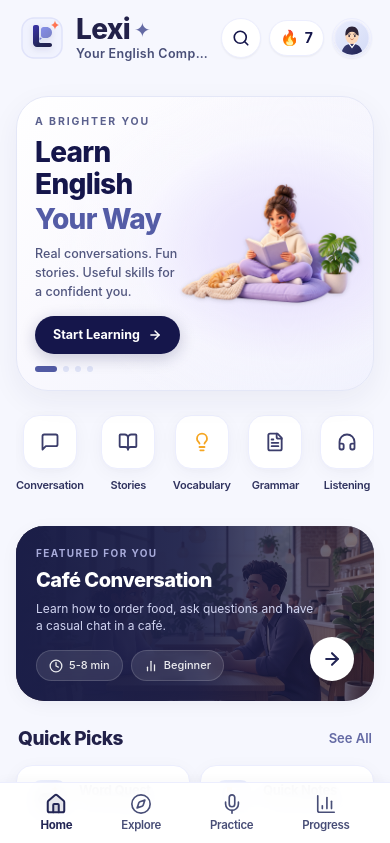
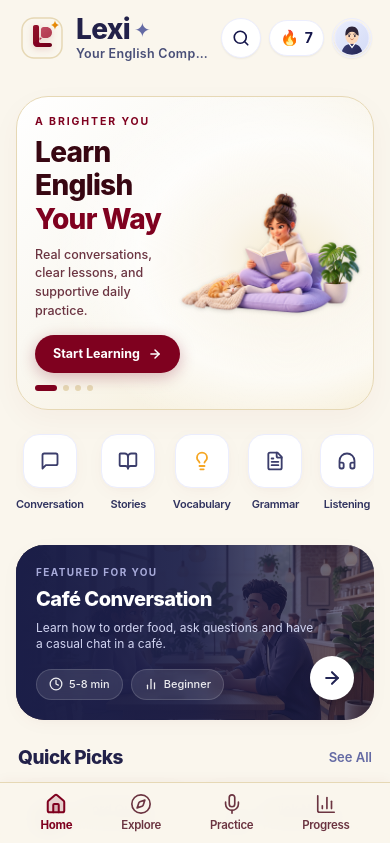
Before and after one commit to Abhiboss07/Lexi, a React (Vite) app: page / in a window 390 px wide. Shown: the top 843 px of the page. Built offline with nearby package versions, Linux system fonts and the light colour scheme; no server answers; what ts-fsrs would draw is missing.

Commit message:
style(brand): adopt Wine Red and Light Sand palette with unified design tokens

```diff
--- a/src/App.tsx
+++ b/src/App.tsx
@@ -384,10 +384,10 @@ export function App() {
         Skip to main content
       </a>
 
-      <div className="min-h-screen bg-[#E7EAFD] flex items-center justify-center p-0 sm:py-6">
+      <div className="min-h-screen bg-[#F5EBD0] flex items-center justify-center p-0 sm:py-6">
         {/* Device Frame / Screen Canvas */}
         <main
-          className="w-full sm:max-w-[430px] min-h-screen sm:min-h-[880px] bg-[#F6F7FE] sm:rounded-[40px] sm:shadow-2xl sm:border-[6px] sm:border-white/80 overflow-hidden flex flex-col relative"
+          className="w-full sm:max-w-[430px] min-h-screen sm:min-h-[880px] bg-[#FAF6ED] sm:rounded-[40px] sm:shadow-2xl sm:border-[6px] sm:border-white/90 overflow-hidden flex flex-col relative"
           role="region"
           aria-label="Lexi Application"
         >
--- a/src/components/common/BottomNav.tsx
+++ b/src/components/common/BottomNav.tsx
@@ -12,32 +12,32 @@ export const BottomNav: React.FC<BottomNavProps> = ({ activeTab, onSelectTab })
     {
       id: 'Home',
       label: 'Home',
-      icon: <Home className="w-[22px] h-[22px] stroke-[1.8] text-[#484E77]" aria-hidden="true" />,
-      activeIcon: <Home className="w-[22px] h-[22px] stroke-[2.2] text-[#232655] fill-[#232655]/10" aria-hidden="true" />,
+      icon: <Home className="w-[22px] h-[22px] stroke-[1.8] text-[#6B3441]" aria-hidden="true" />,
+      activeIcon: <Home className="w-[22px] h-[22px] stroke-[2.2] text-[#7F011F] fill-[#7F011F]/15" aria-hidden="true" />,
     },
     {
       id: 'Explore',
       label: 'Explore',
-      icon: <Compass className="w-[22px] h-[22px] stroke-[1.8] text-[#484E77]" aria-hidden="true" />,
-      activeIcon: <Compass className="w-[22px] h-[22px] stroke-[2.2] text-[#232655] fill-[#232655]/10" aria-hidden="true" />,
+      icon: <Compass className="w-[22px] h-[22px] stroke-[1.8] text-[#6B3441]" aria-hidden="true" />,
+      activeIcon: <Compass className="w-[22px] h-[22px] stroke-[2.2] text-[#7F011F] fill-[#7F011F]/15" aria-hidden="true" />,
     },
     {
       id: 'Practice',
       label: 'Practice',
-      icon: <Mic className="w-[22px] h-[22px] stroke-[1.8] text-[#484E77]" aria-hidden="true" />,
-      activeIcon: <Mic className="w-[22px] h-[22px] stroke-[2.2] text-[#232655] fill-[#232655]/10" aria-hidden="true" />,
+      icon: <Mic className="w-[22px] h-[22px] stroke-[1.8] text-[#6B3441]" aria-hidden="true" />,
+      activeIcon: <Mic className="w-[22px] h-[22px] stroke-[2.2] text-[#7F011F] fill-[#7F011F]/15" aria-hidden="true" />,
     },
     {
       id: 'Progress',
       label: 'Progress',
-      icon: <BarChart3 className="w-[22px] h-[22px] stroke-[1.8] text-[#484E77]" aria-hidden="true" />,
-      activeIcon: <BarChart3 className="w-[22px] h-[22px] stroke-[2.2] text-[#232655] fill-[#232655]/10" aria-hidden="true" />,
+      icon: <BarChart3 className="w-[22px] h-[22px] stroke-[1.8] text-[#6B3441]" aria-hidden="true" />,
+      activeIcon: <BarChart3 className="w-[22px] h-[22px] stroke-[2.2] text-[#7F011F] fill-[#7F011F]/15" aria-hidden="true" />,
     },
   ];
 
   return (
     <nav
-      className="fixed sm:sticky bottom-0 left-0 right-0 max-w-[430px] mx-auto z-40 bg-white/95 backdrop-blur-md border-t border-[#ECEEFE] py-1.5 px-4 sm:px-6 safe-area-pb shadow-[0_-2px_10px_rgba(35,38,85,0.03)]"
+      className="fixed sm:sticky bottom-0 left-0 right-0 max-w-[430px] mx-auto z-40 bg-[#FAF6ED]/95 backdrop-blur-md border-t border-[#E6D8B5] py-1.5 px-4 sm:px-6 safe-area-pb shadow-[0_-2px_12px_rgba(127,1,31,0.04)] hardware-accelerated"
       aria-label="Main Navigation"
     >
       <div className="flex items-center justify-around max-w-[420px] mx-auto">
@@ -47,10 +47,10 @@ export const BottomNav: React.FC<BottomNavProps> = ({ activeTab, onSelectTab })
             <button
               key={tab.id}
               onClick={() => onSelectTab(tab.id)}
-              className={`flex flex-col items-center justify-center min-w-[52px] min-h-[48px] py-1 px-2.5 rounded-xl transition-all cursor-pointer focus-visible:ring-2 focus-visible:ring-[#545CA6] focus-visible:outline-none ${
+              className={`flex flex-col items-center justify-center min-w-[52px] min-h-[48px] py-1 px-2.5 rounded-xl transition-all cursor-pointer focus-visible:ring-2 focus-visible:ring-[#7F011F] focus-visible:outline-none ${
                 isActive
-                  ? 'text-[#232655]'
-                  : 'text-[#484E77] hover:text-[#232655]'
+                  ? 'text-[#7F011F]'
+                  : 'text-[#6B3441] hover:text-[#7F011F]'
               }`}
               aria-current={isActive ? 'page' : undefined}
               aria-label={tab.label}
@@ -60,7 +60,7 @@ export const BottomNav: React.FC<BottomNavProps> = ({ activeTab, onSelectTab })
               </div>
               <span
                 className={`text-[11.5px] mt-0.5 tracking-tight ${
-                  isActive ? 'font-bold text-[#232655]' : 'font-semibold text-[#484E77]'
+                  isActive ? 'font-bold text-[#7F011F]' : 'font-semibold text-[#6B3441]'
                 }`}
               >
                 {tab.label}
--- a/src/components/common/LexiLogo.tsx
+++ b/src/components/common/LexiLogo.tsx
@@ -22,40 +22,40 @@ export const LexiLogoSymbol: React.FC<{ size?: number; className?: string }> = (
       aria-hidden="true"
     >
       <defs>
-        {/* Primary Lexi Gradient */}
+        {/* Primary Lexi Wine Red Gradient */}
         <linearGradient id="lexi-grad-primary" x1="8" y1="8" x2="38" y2="40" gradientUnits="userSpaceOnUse">
-          <stop offset="0%" stopColor="#4338CA" />
-          <stop offset="60%" stopColor="#232655" />
-          <stop offset="100%" stopColor="#1E1C44" />
+          <stop offset="0%" stopColor="#9B1B30" />
+          <stop offset="60%" stopColor="#7F011F" />
+          <stop offset="100%" stopColor="#520014" />
         </linearGradient>
 
-        {/* Accent Soft Lavender Loop */}
+        {/* Accent Soft Rose-Sand Loop */}
         <linearGradient id="lexi-grad-accent" x1="16" y1="12" x2="38" y2="34" gradientUnits="userSpaceOnUse">
-          <stop offset="0%" stopColor="#818CF8" />
-          <stop offset="100%" stopColor="#646AA4" />
+          <stop offset="0%" stopColor="#C2415C" />
+          <stop offset="100%" stopColor="#9B1B30" />
         </linearGradient>
 
-        {/* Warm Sparkle Glow */}
+        {/* Warm Gold Sparkle */}
         <linearGradient id="lexi-spark-grad" x1="33" y1="6" x2="41" y2="14" gradientUnits="userSpaceOnUse">
-          <stop offset="0%" stopColor="#FF8A65" />
-          <stop offset="100%" stopColor="#FF6243" />
+          <stop offset="0%" stopColor="#F59E0B" />
+          <stop offset="100%" stopColor="#D97706" />
         </linearGradient>
 
         {/* Soft Drop Shadow Filter for Depth */}
         <filter id="lexi-glow" x="0" y="0" width="48" height="48" filterUnits="userSpaceOnUse">
-          <feDropShadow dx="0" dy="2" stdDeviation="3" floodColor="#232655" floodOpacity="0.12" />
+          <feDropShadow dx="0" dy="2" stdDeviation="3" floodColor="#7F011F" floodOpacity="0.16" />
         </filter>
       </defs>
 
-      {/* Outer rounded speech & learning tile base */}
+      {/* Outer rounded speech & learning tile base with warm sand fill */}
       <rect
         x="4"
         y="4"
         width="40"
         height="40"
         rx="12"
-        fill="#F0F2FE"
-        stroke="#E0E3FA"
+        fill="#FAF6ED"
+        stroke="#E6D8B5"
         strokeWidth="1.5"
       />
 
@@ -128,15 +128,15 @@ export const LexiLogo: React.FC<LexiLogoProps> = ({
           <div className="absolute -inset-2 bg-gradient-to-r from-[#646AA4]/20 to-[#818CF8]/20 rounded-2xl blur-md -z-10" />
         </div>
         <div className="flex items-center gap-1.5">
-          <span className="text-4xl font-extrabold tracking-tight text-[#222149]">
+          <span className="text-4xl font-extrabold tracking-tight text-[#380712]">
             Lexi
           </span>
-          <span className="text-[#FF6243] text-2xl font-bold select-none" aria-hidden="true">
+          <span className="text-[#D97706] text-2xl font-bold select-none" aria-hidden="true">
             ✦
           </span>
         </div>
         {showSubtitle && (
-          <p className="text-sm font-medium text-[#646AA4] mt-1 tracking-wider uppercase">
+          <p className="text-sm font-semibold text-[#7F011F] mt-1 tracking-wider uppercase">
             Your English Companion
           </p>
         )}
@@ -149,15 +149,15 @@ export const LexiLogo: React.FC<LexiLogoProps> = ({
       <LexiLogoSymbol size={iconPx} />
       <div className="flex flex-col">
         <div className="flex items-center gap-1">
-          <span className={`${titleSizes[size]} font-extrabold tracking-tight text-[#222149] leading-tight`}>
+          <span className={`${titleSizes[size]} font-extrabold tracking-tight text-[#380712] leading-tight`}>
             Lexi
           </span>
-          <span className="text-[#646AA4] text-sm select-none" aria-hidden="true">
+          <span className="text-[#D97706] text-sm select-none" aria-hidden="true">
             ✦
           </span>
         </div>
         {showSubtitle && (
-          <p className="text-[11px] font-medium text-[#7D82A8] -mt-0.5 tracking-wide leading-none">
+          <p className="text-[11px] font-semibold text-[#7F011F] -mt-0.5 tracking-wide leading-none">
             Your English Companion
           </p>
         )}
--- a/src/components/home/HeroCard.tsx
+++ b/src/components/home/HeroCard.tsx
@@ -9,36 +9,36 @@ interface HeroCardProps {
 export const HeroCard: React.FC<HeroCardProps> = ({ onStartLearning }) => {
   return (
     <section
-      className="relative overflow-hidden rounded-[32px] border border-[#E4E7F7] p-4 xs:p-4.5 sm:p-5 shadow-[0_10px_30px_rgba(35,38,85,0.06)]"
+      className="relative overflow-hidden rounded-[32px] border border-[#E6D8B5] p-4 xs:p-4.5 sm:p-5 shadow-[0_10px_30px_rgba(127,1,31,0.04)] hardware-accelerated"
       style={{
-        background: 'radial-gradient(ellipse 65% 60% at 76% 52%, #E2DCFD 0%, #EBE6FD 30%, rgba(246, 245, 254, 0.5) 65%, transparent 100%), linear-gradient(135deg, #FFFFFF 0%, #FAF9FE 38%, #EFF1FD 100%)',
+        background: 'radial-gradient(ellipse 65% 60% at 76% 52%, #F5EBD0 0%, #FAF6ED 30%, rgba(255, 255, 255, 0.7) 65%, transparent 100%), linear-gradient(135deg, #FFFFFF 0%, #FAF8F2 38%, #F5EBD0 100%)',
       }}
       aria-labelledby="hero-heading"
     >
       <div className="relative flex flex-row items-center justify-between gap-1 xs:gap-2 sm:gap-3">
         {/* Left Editorial Copy Layer (higher z-index, strictly above artwork) */}
         <div className="relative z-10 flex-1 min-w-0 pr-0.5 sm:pr-1">
-          {/* Eyebrow (Single horizontal line matching updated reference) */}
-          <div className="text-[10px] xs:text-[10.5px] sm:text-[11.5px] font-bold uppercase tracking-[0.18em] text-[#5B618E] leading-tight mb-2 sm:mb-2.5 whitespace-nowrap">
+          {/* Eyebrow */}
+          <div className="text-[10px] xs:text-[10.5px] sm:text-[11.5px] font-bold uppercase tracking-[0.18em] text-[#7F011F] leading-tight mb-2 sm:mb-2.5 whitespace-nowrap">
             A BRIGHTER YOU
           </div>
 
           {/* Prominent Headline with balanced flow and comfortable line height */}
           <h1 id="hero-heading" className="text-[25px] xs:text-[28px] sm:text-[32px] font-extrabold leading-[1.16] tracking-tight">
-            <span className="text-[#15164B] block">Learn English</span>
-            <span className="text-[#545CA6] block mt-0.5">Your Way</span>
+            <span className="text-[#380712] block">Learn English</span>
+            <span className="text-[#7F011F] block mt-0.5">Your Way</span>
           </h1>
 
           {/* Supporting Copy with balanced rhythm and natural line wrapping */}
-          <p className="text-[11.5px] xs:text-[12.5px] sm:text-[13px] font-medium text-[#52577F] leading-[1.5] mt-2.5 sm:mt-3 max-w-[240px] xs:max-w-[270px]">
-            Real conversations. Fun stories. Useful skills for a confident you.
+          <p className="text-[11.5px] xs:text-[12.5px] sm:text-[13px] font-medium text-[#6B3441] leading-[1.5] mt-2.5 sm:mt-3 max-w-[240px] xs:max-w-[270px]">
+            Real conversations, clear lessons, and supportive daily practice.
           </p>
 
           {/* Primary CTA Button */}
           <div className="relative z-20 mt-3.5 sm:mt-4">
             <button
               onClick={onStartLearning}
-              className="inline-flex items-center justify-center gap-1.5 xs:gap-2 sm:gap-2.5 px-4 py-2 xs:px-4.5 xs:py-2.5 sm:px-5 sm:py-2.5 rounded-full bg-[#15164B] hover:bg-[#0E1038] text-white text-[12px] xs:text-[12.5px] sm:text-[13.5px] font-bold whitespace-nowrap transition-all shadow-[0_4px_16px_rgba(21,22,75,0.22)] hover:translate-y-[-1px] active:translate-y-[0px] focus:outline-hidden focus:ring-2 focus:ring-[#545CA6] focus:ring-offset-2 shrink-0 cursor-pointer"
+              className="inline-flex items-center justify-center gap-1.5 xs:gap-2 sm:gap-2.5 px-4 py-2 xs:px-4.5 xs:py-2.5 sm:px-5 sm:py-2.5 rounded-full bg-[#7F011F] hover:bg-[#630018] text-white text-[12px] xs:text-[12.5px] sm:text-[13.5px] font-bold whitespace-nowrap transition-all shadow-[0_4px_16px_rgba(127,1,31,0.28)] hover:translate-y-[-1px] active:translate-y-[0px] focus:outline-hidden focus:ring-2 focus:ring-[#7F011F] focus:ring-offset-2 shrink-0 cursor-pointer"
               aria-label="Start Learning English"
             >
               <span className="whitespace-nowrap">Start Learning</span>
@@ -48,10 +48,10 @@ export const HeroCard: React.FC<HeroCardProps> = ({ onStartLearning }) => {
 
           {/* Carousel Indicators (4 indicators matching reference) */}
           <div className="flex items-center gap-1.5 mt-3 sm:mt-3.5" aria-label="Slide 1 of 4 active">
-            <div className="w-5 xs:w-5.5 h-1.5 rounded-full bg-[#525BA4]" aria-current="true" />
-            <div className="w-1.5 h-1.5 rounded-full bg-[#DFE3F7]" />
-            <div className="w-1.5 h-1.5 rounded-full bg-[#DFE3F7]" />
-            <div className="w-1.5 h-1.5 rounded-full bg-[#DFE3F7]" />
+            <div className="w-5 xs:w-5.5 h-1.5 rounded-full bg-[#7F011F]" aria-current="true" />
+            <div className="w-1.5 h-1.5 rounded-full bg-[#E6D8B5]" />
+            <div className="w-1.5 h-1.5 rounded-full bg-[#E6D8B5]" />
+            <div className="w-1.5 h-1.5 rounded-full bg-[#E6D8B5]" />
           </div>
         </div>
 
--- a/src/styles/globals.css
+++ b/src/styles/globals.css
@@ -6,26 +6,50 @@
 
 @layer base {
   :root {
-    --color-canvas-staging: #E7EAFD;
-    --color-canvas-screen: #F6F7FE;
+    /* ========================================================
+       LEXI 2.0 APPROVED BRAND SYSTEM: WINE RED & LIGHT SAND
+       ======================================================== */
+    --color-brand-wine: #7F011F;
+    --color-brand-wine-dark: #630018;
+    --color-brand-wine-hover: #980226;
+    --color-brand-wine-subtle: #FDF1F3;
+    --color-brand-wine-border: #F3CCD3;
+
+    --color-canvas-sand: #F5EBD0;
+    --color-canvas-screen: #FAF6ED;
     --color-surface-white: #FFFFFF;
-    --color-surface-lavender: #F0F2FD;
-    --color-surface-subtle: #EFF1FE;
-    --color-surface-quote: #FEF7ED;
-    --color-border-subtle: #ECEEFE;
-    --color-border-medium: #E0E3F8;
+    --color-surface-sand-subtle: #EFE4C4;
+    --color-border-warm: #E6D8B5;
+    --color-border-subtle: #EFE6D2;
 
-    --color-brand-indigo: #232655;
-    --color-brand-indigo-dark: #1B1E48;
-    --color-brand-indigo-hover: #181A3C;
-    --color-accent-periwinkle: #646AA4;
-    --color-accent-flame: #FF6243;
-    --color-accent-gold: #F5A623;
+    /* Legacy token mappings preserved and remapped to Lexi 2.0 brand */
+    --color-brand-indigo: #7F011F;
+    --color-brand-indigo-dark: #630018;
+    --color-brand-indigo-hover: #980226;
+    --color-canvas-staging: #F5EBD0;
+    --color-surface-lavender: #FAF4E6;
+    --color-surface-subtle: #F5EBD0;
+    --color-surface-quote: #FFF8E7;
+    --color-border-medium: #E6D8B5;
 
-    /* WCAG 2.2 AA compliant contrast tokens (>= 4.5:1 on light backgrounds) */
-    --color-text-primary: #15164B;
-    --color-text-secondary: #484E77;
-    --color-text-tertiary: #5A5F8A;
+    --color-accent-periwinkle: #984358;
+    --color-accent-flame: #E04838;
+    --color-accent-gold: #D97706;
+    --color-accent-green: #15803D;
+
+    /* WCAG 2.2 AAA compliant contrast tokens (> 7:1 on light backgrounds) */
+    --color-text-primary: #380712;
+    --color-text-secondary: #6B3441;
+    --color-text-tertiary: #8A525E;
+
+    /* Motion & animation tokens */
+    --ease-out-lexi: cubic-bezier(0.16, 1, 0.3, 1);
+    --duration-fast: 160ms;
+    --duration-normal: 240ms;
+
+    /* Dynamic visual viewport variables (updated via useVisualViewport) */
+    --visual-viewport-height: 100vh;
+    --keyboard-height: 0px;
 
     --font-sans: 'Plus Jakarta Sans', -apple-system, BlinkMacSystemFont, 'Segoe UI', Roboto, sans-serif;
   }
@@ -35,15 +59,30 @@
     color: var(--color-text-primary);
     background-color: var(--color-canvas-staging);
     -webkit-tap-highlight-color: transparent;
+    overflow-x: hidden;
   }
 
   /* Accessible keyboard focus visible styling (WCAG 2.4.7, 2.4.11) */
   :focus-visible:not(input):not(textarea):not(select) {
-    outline: 2px solid #545CA6 !important;
+    outline: 2px solid var(--color-brand-wine) !important;
     outline-offset: 2px !important;
   }
 
-  /* Form inputs manage high-contrast focus rings respecting border-radius curvature */
+  /* Form inputs: Prevent iOS/Android auto-zoom by enforcing 16px font-size on mobile */
+  input,
+  textarea,
+  select {
+    font-size: 16px !important;
+  }
+
+  @media (min-width: 640px) {
+    input,
+    textarea,
+    select {
+      font-size: inherit;
+    }
+  }
+
   input:focus,
   input:focus-visible,
   textarea:focus,
@@ -51,6 +90,8 @@
   select:focus,
   select:focus-visible {
     outline: none !important;
+    border-color: var(--color-brand-wine) !important;
+    box-shadow: 0 0 0 2px rgba(127, 1, 31, 0.15) !important;
   }
 }
 
@@ -63,6 +104,7 @@
     animation-iteration-count: 1 !important;
     transition-duration: 0.01ms !important;
     scroll-behavior: auto !important;
+    transform: none !important;
   }
 }
 
@@ -86,31 +128,42 @@
   left: 1rem;
   z-index: 100;
   padding: 0.75rem 1.25rem;
-  background-color: var(--color-brand-indigo);
+  background-color: var(--color-brand-wine);
   color: #FFFFFF;
   font-weight: 700;
   font-size: 0.875rem;
   border-radius: 9999px;
-  box-shadow: 0 4px 14px rgba(35, 38, 85, 0.3);
+  box-shadow: 0 4px 14px rgba(127, 1, 31, 0.35);
   text-decoration: none;
-  transition: top 0.15s ease-out;
+  transition: top var(--duration-fast) var(--ease-out-lexi);
 }
 
 .skip-link:focus {
   top: 1rem;
 }
 
-/* Custom subtle shadows matching approved reference */
+/* Hardware accelerated transition utility */
+.hardware-accelerated {
+  transform: translateZ(0);
+  will-change: transform, opacity;
+}
+
+/* Modal responsive viewport height utility for mobile keyboard clearance */
+.modal-viewport-height {
+  max-height: min(92vh, calc(var(--visual-viewport-height, 100vh) - 20px));
+}
+
+/* Custom subtle shadows matching warm wine and sand reference */
 .shadow-lexi-card {
-  box-shadow: 0 4px 20px -2px rgba(35, 38, 85, 0.05), 0 2px 6px -1px rgba(35, 38, 85, 0.02);
+  box-shadow: 0 4px 20px -2px rgba(127, 1, 31, 0.04), 0 2px 6px -1px rgba(127, 1, 31, 0.02);
 }
 
 .shadow-lexi-elevated {
-  box-shadow: 0 10px 25px -4px rgba(35, 38, 85, 0.08), 0 4px 10px -2px rgba(35, 38, 85, 0.03);
+  box-shadow: 0 10px 25px -4px rgba(127, 1, 31, 0.08), 0 4px 10px -2px rgba(127, 1, 31, 0.03);
 }
 
 .shadow-lexi-btn {
-  box-shadow: 0 4px 14px rgba(35, 38, 85, 0.22);
+  box-shadow: 0 4px 14px rgba(127, 1, 31, 0.28);
 }
 
 /* Custom scrollbar for modern browsers */
@@ -122,11 +175,11 @@
   background: transparent;
 }
 ::-webkit-scrollbar-thumb {
-  background: #D5D8EE;
+  background: #E6D8B5;
   border-radius: 9999px;
 }
 ::-webkit-scrollbar-thumb:hover {
-  background: #A9AED6;
+  background: #C4B289;
 }
 
 /* Utilities to cleanly hide horizontal scrollbars while preserving scrolling */
```
